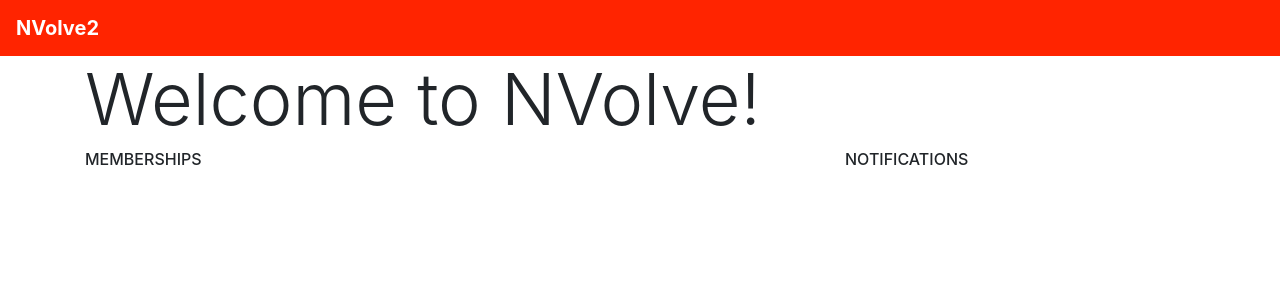
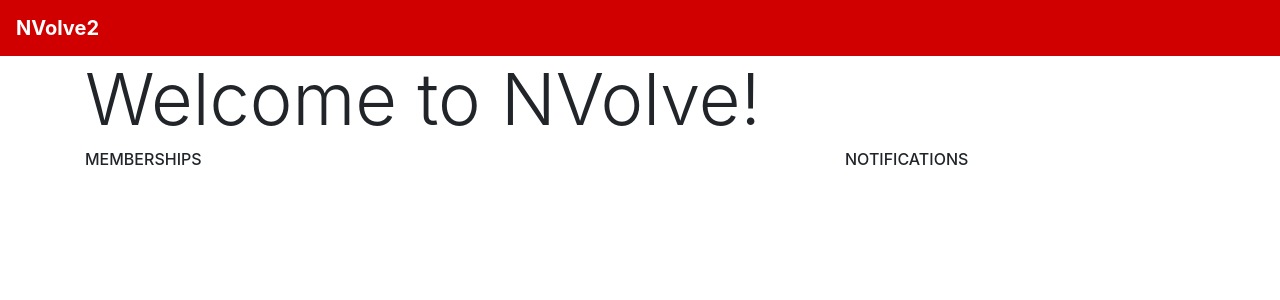
Before and after one commit to gauriramesh/nvolve2, a React (Create React App) app: page / in a window 1280 px wide. Shown: the top 300 px of the page. Built offline with nearby package versions, Linux system fonts and the light colour scheme; the HTML template or start-up script is replaced by a standard one.

Commit message:
changed hex to the real UNL hex

```diff
--- a/src/components/Nav.css
+++ b/src/components/Nav.css
@@ -1,6 +1,6 @@
 .brand-text {
   color: white;
-  background-color: #ff2400;
+  background-color: #d00000;
   font-weight: bold;
 }
 
```
